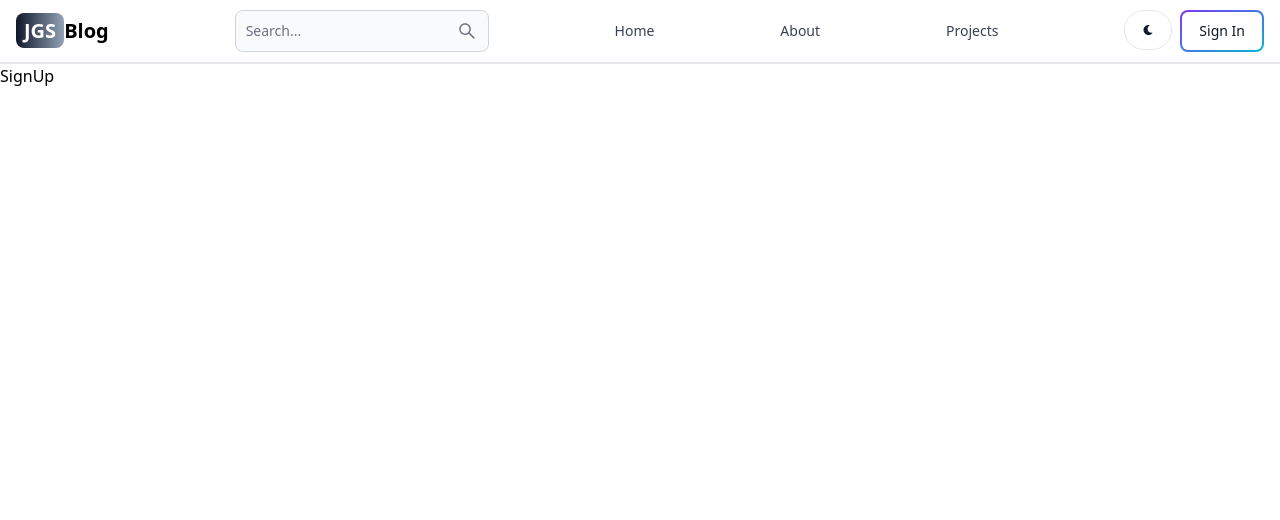
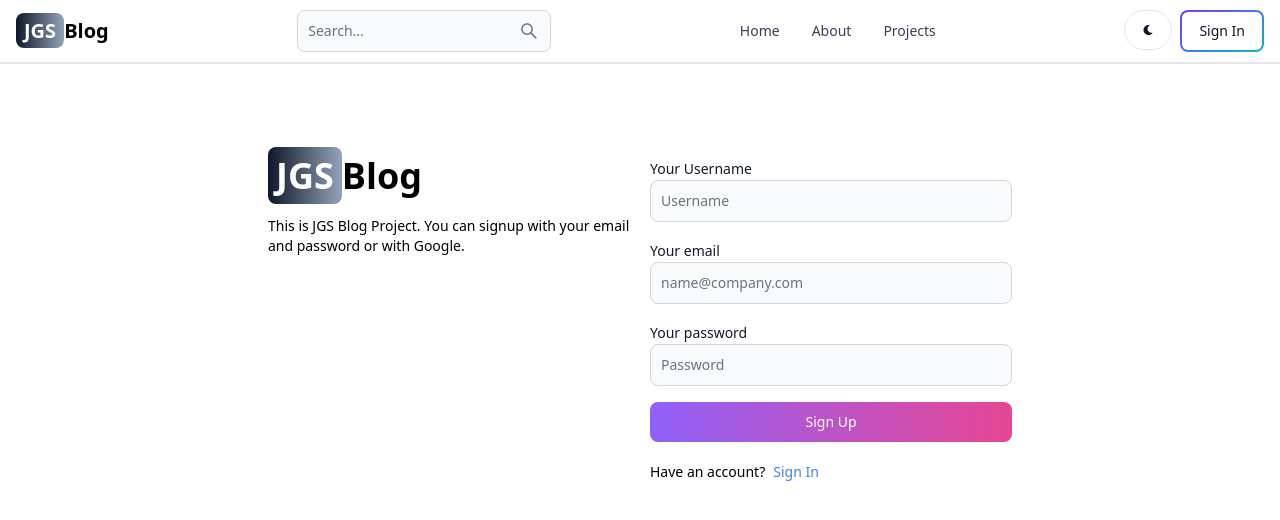
Before and after one commit to pankaj2605/mern-blog, a React (Vite) app in the folder client/: page /sign-up in a window 1280 px wide. Shown: the top 520 px of the page. Built offline with nearby package versions, Linux system fonts and the light colour scheme.

Commit message:
create signup page ui

```diff
--- a/client/src/components/Header.jsx
+++ b/client/src/components/Header.jsx
@@ -40,15 +40,11 @@
                         Home
                     </Link>
                 </Navbar.Link>
-            </Navbar.Collapse>
-            <Navbar.Collapse>
                 <Navbar.Link  active={path === "/about"} as={'div'}>
                     <Link to='/about'>
                         About
                     </Link>
                 </Navbar.Link>
-            </Navbar.Collapse>
-            <Navbar.Collapse>
                 <Navbar.Link  active={path === "/projects"} as={'div'}>
                     <Link to='/projects'>
                         Projects
--- a/client/src/pages/SignUp.jsx
+++ b/client/src/pages/SignUp.jsx
@@ -1,7 +1,48 @@
-import React from 'react'
+import { Button, Label, TextInput } from 'flowbite-react';
+import React from 'react';
+import { Link } from 'react-router-dom';
 
 export default function SignUp() {
   return (
-    <div>SignUp</div>
+    <div className='min-h-screen mt-20'>
+      <div className='flex p-3 max-w-3xl mx-auto flex-col md:flex-row gap-5'>
+          {/* left */}
+          <div className='flex-1'>
+            <Link to="/" className='font-bold dark:text-white text-4xl'>
+              <span className='px-2 py-1 bg-gradient-to-r from-slate-900 to-slate-400 rounded-lg text-white'>JGS</span>
+              Blog
+            </Link>
+            <p className='text-sm mt-5'>
+              This is JGS Blog Project. You can signup with your email and password or with Google.
+            </p>
+          </div>
+          {/* right */}
+          <div className='flex-1'>
+                  <form className='flex flex-col gap-4'>
+                    <div className=''>
+                      <Label value='Your Username' />
+                      <TextInput type='text' placeholder='Username' id='Username'/>
+                    </div>
+                    <div className=''>
+                      <Label value='Your email' />
+                      <TextInput type='text' placeholder='name@company.com' id='email'/>
+                    </div>
+                    <div className=''>
+                      <Label value='Your password' />
+                      <TextInput type='text' placeholder='Password' id='password'/>
+                    </div>
+                    <Button gradientDuoTone='purpleToPink' type='submit'>
+                      Sign Up
+                    </Button>
+                  </form>
+                  <div className='flex gap-2 text-sm mt-5'>
+                    <span>
+                      Have an account?
+                    </span>
+                    <Link to='/sign-in' className='text-blue-500'>Sign In</Link>
+                  </div>
+          </div>
+      </div>
+    </div>
   )
 }
```
